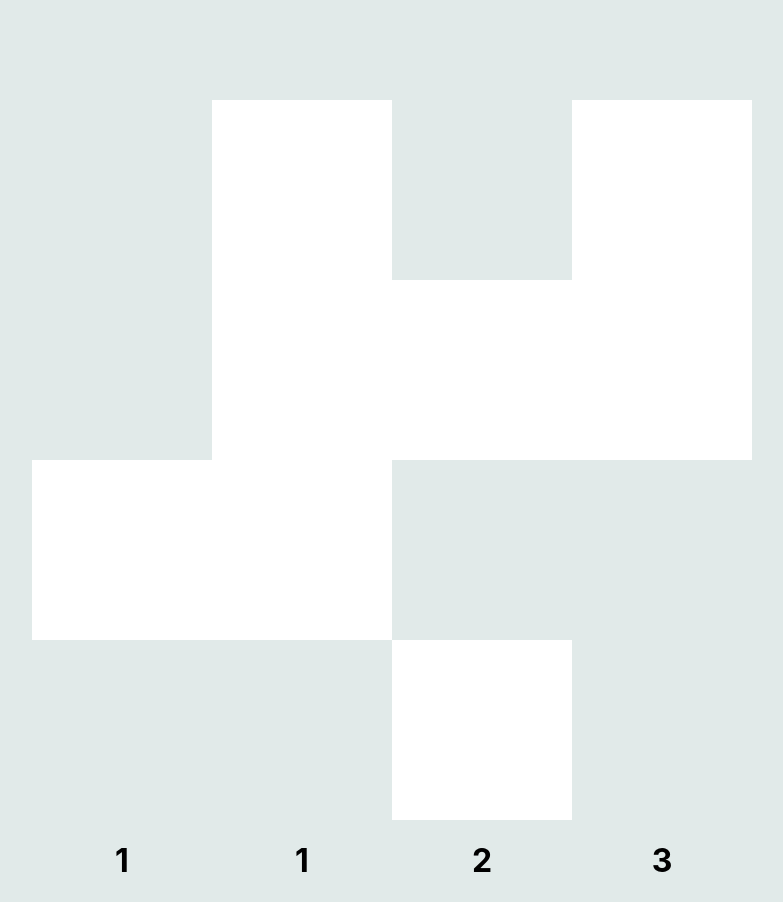
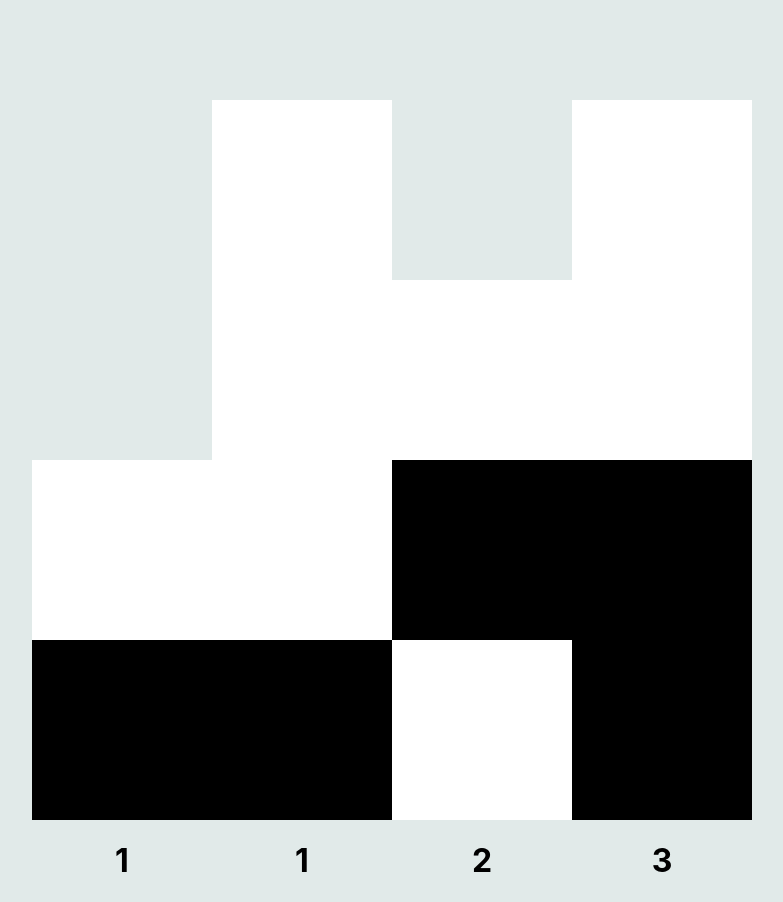
Before and after one commit to hyuraku/binary_clock, a React (Create React App) app: page / in a window 1280 px wide. Shown: the whole page, without its empty margins (248-1031 px from the left). Built offline with nearby package versions, Linux system fonts and the light colour scheme.

Commit message:
Revert "premitter css"

```diff
--- a/src/App.css
+++ b/src/App.css
@@ -8,7 +8,7 @@
   }
 }
 
-.BlockArea {
+.BlockArea{
   width: 100vw;
   max-width: 720px;
   display: inline-flex;
@@ -16,18 +16,18 @@
   margin-top: 100px;
 }
 
-.Blocks {
+.Blocks{
   width: 25%;
 }
 
-.BlackBlock {
-  background-color: rgb(0, 0, 0, 0);
+.BlackBlock{
+  background-color: rgb(0, 0, 0);
   width: 100%;
-  padding-top: 100%;
+  padding-top : 100%;
 }
 
 .WhiteBlock {
   background-color: rgb(255, 255, 255);
   width: 100%;
-  padding-top: 100%;
+  padding-top : 100%;
 }
```
